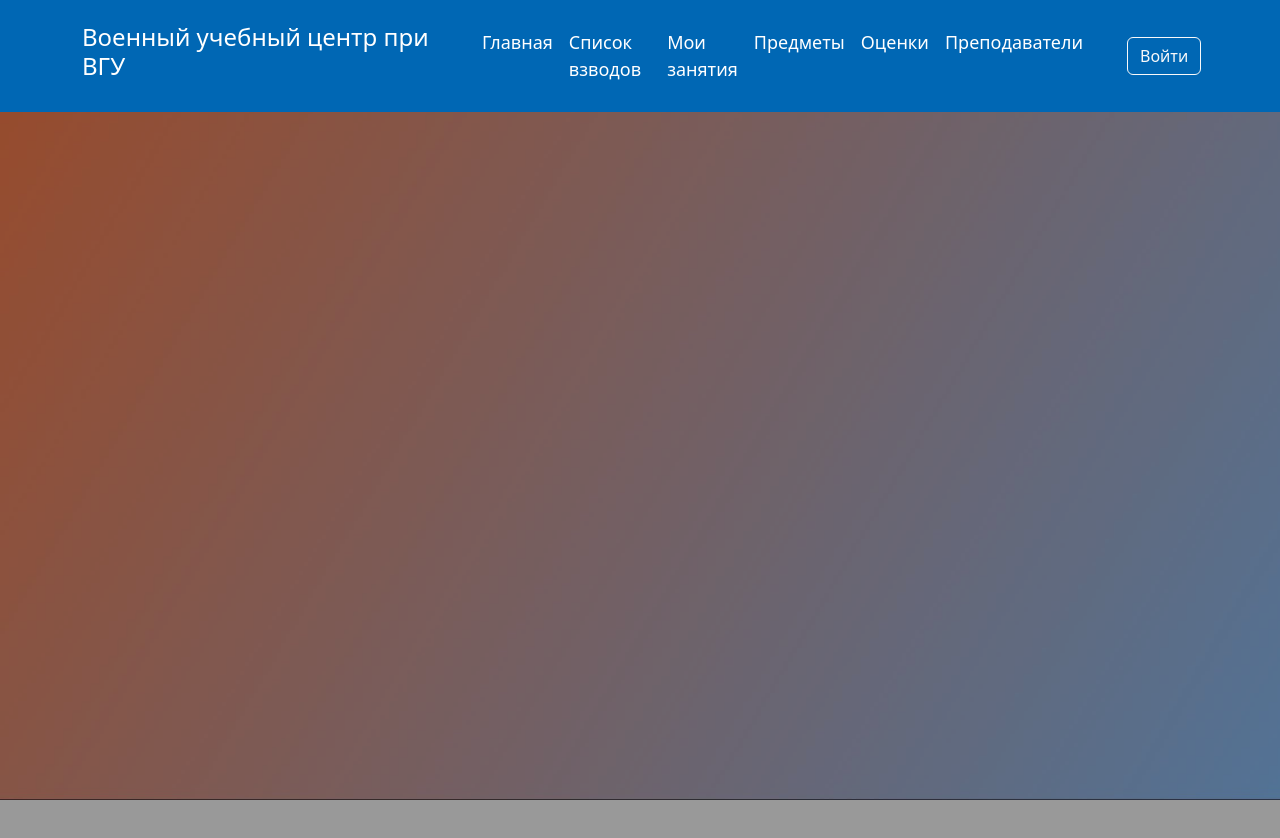
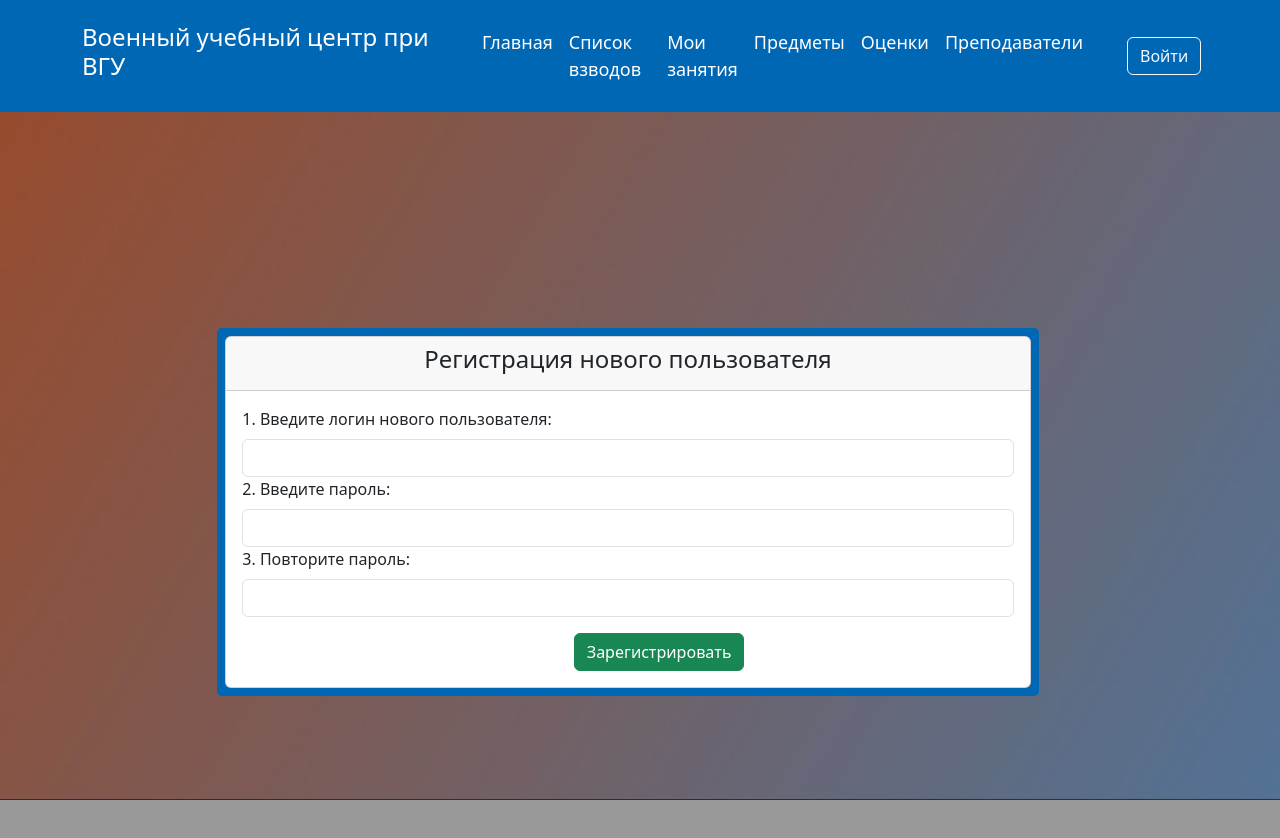
Before and after one commit to Dmitriy-M1319/journal-client, a Vue app: page /register in a window 1280 px wide. Shown: the top 838 px of the page. Built offline with nearby package versions, Linux system fonts and the light colour scheme; what vue-js-modal would draw is missing.

Commit message:
add register form

```diff
--- a/src/App.vue
+++ b/src/App.vue
@@ -25,7 +25,6 @@
                                                     class="nav-link text-white">Расписание</router-link>
                                             </li>
                                             <li v-else class="nav-item">
-                                                <!-- <router-link :is="isToken() ? 'router-link' : 'span'" to="/classes" -->
                                                 <router-link :is="isToken() ? 'router-link' : 'span'"
                                                 :to="'/teachers/' + 1 + '/classes_dates'"
                                                     class="nav-link text-white">Мои занятия</router-link>
--- a/src/main.js
+++ b/src/main.js
@@ -5,7 +5,7 @@ import VModal from 'vue-js-modal'
 import 'bootstrap/dist/css/bootstrap.css';
 
 Vue.config.productionTip = false;
-Vue.prototype.$url = "http://193.233.18.42:8000/";
+Vue.prototype.$url = "http://127.0.0.1:8000/";
 
 Vue.use(VModal)
 
--- a/src/router.js
+++ b/src/router.js
@@ -105,5 +105,9 @@ export default new VueRouter({
       name: "platoon-journal",
       component: () => import("@/views/journal/Journal"),
     },
+    {
+      path: "/register",
+      component: () => import("@/views/users/RegisterNewUser"),
+    },
   ],
 });
--- a/src/views/teachers/TeacherProfile.vue
+++ b/src/views/teachers/TeacherProfile.vue
@@ -10,6 +10,9 @@
                     <p>Воинское звание: {{ profile.military_rank }} </p>
                     <p>Воинская должность: {{ profile.military_post }}</p>
                     <p>Цикл на кафедре: {{ profile.cycle }}</p>
+                </div>
+                <div v-if="profile.teacher_role == 1" class="card-footer">
+                    <router-link class="btn btn-primary" to="/register">Зарегистрировать пользователя</router-link>
                 </div>
             </div>
         </div>
--- /dev/null
+++ b/src/views/users/RegisterNewUser.vue
@@ -0,0 +1,77 @@
+<template>
+    <div class="row justify-content-center p-4">
+        <div class="col-md-8 col-sm-12 bg-header-color p-2">
+            <div class="card">
+                <div class="card-header">
+                    <h4 class="text-center">Регистрация нового пользователя</h4>
+                </div>
+                <div class="card-body">
+                    <form @submit.prevent="onUserRegisterSubmit">
+                        <label class="form-label" for="username">1. Введите логин нового пользователя: </label>
+                        <input class="form-control" required type="text" v-model="username" />
+                        <label class="form-label" for="password_first">2. Введите пароль: </label>
+                        <input class="form-control" required type="password" v-model="password_first" />
+                        <label class="form-label" for="password_second">3. Повторите пароль: </label>
+                        <input class="form-control" required type="password" v-model="password_second" />
+                        <div class="row justify-content-center pt-3">
+                            <div class="col-2">
+                                <input class="btn btn-success" type="submit" value="Зарегистрировать" />
+                            </div>
+                        </div>
+                    </form>
+                </div>
+            </div>
+        </div>
+    </div>
+</template>
+
+
+<script>
+import axios from 'axios';
+import ErrorModal from '../ErrorModal.vue';
+
+export default {
+    name: 'RegisterNewUser',
+    data() {
+        return {
+            username: '',
+            password_first: '',
+            password_second: '',
+        }
+    },
+    methods: {
+        sh_error(msg) {
+            this.$modal.show(
+                ErrorModal,
+                { detail: msg },
+                { clickToClose: false, height: '180px' },
+            );
+        },
+        async onUserRegisterSubmit() {
+            if (this.password_first !== this.password_second) {
+                this.$modal.show(
+                    ErrorModal,
+                    { detail: 'Пароли не совпадают!' },
+                    { clickToClose: false, height: '180px' },
+                )
+            }
+            const headers = {
+                'accept': "application/json",
+                "Content-Type": "application/json",
+                'Authorization': 'Token ' + localStorage.token,
+            };
+
+            const data = {
+                username: this.username,
+                email: 'vus.user@mail.com',
+                password: this.password_first,
+            }
+
+            await axios.post(this.$url + 'auth/users/', data, { headers })
+                .then(response => this.$router.push('/'))
+                //TODO: Сделать преобразование всех ошибок в одну строку
+                .catch(error => this.sh_error(error.response.data['username'][0]));
+        },
+    },
+}
+</script>
```
